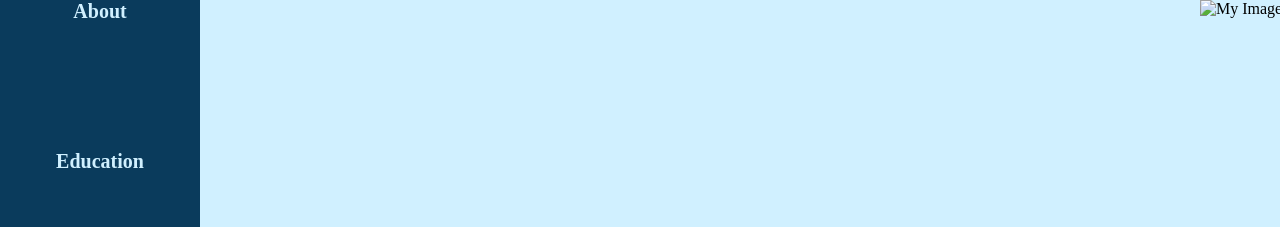
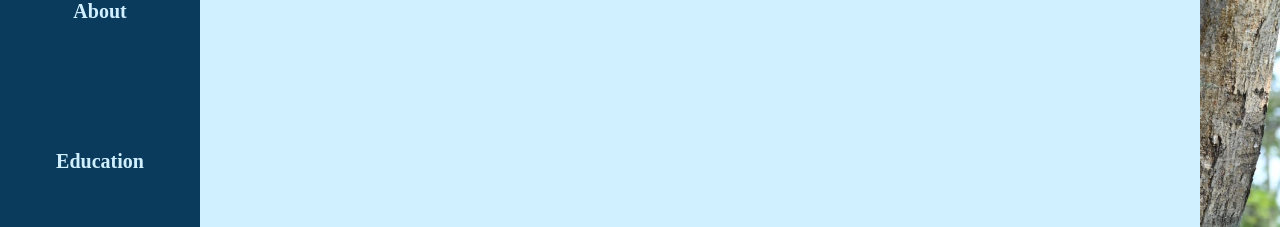
Before and after one commit to nmanvitha29/nmanvitha29.github.io, a plain HTML site: page index.html in a window 1280 px wide. Shown: the top 227 px of the page. Drawn offline with Linux system fonts and the light colour scheme.

Commit message:
Update index.html

```diff
--- a/index.html
+++ b/index.html
@@ -20,7 +20,7 @@
 </div>
 <div class="img-section">
   <div class="image-container">
-    <img src="img/upwork.jpg" alt="My Image" >
+    <img src="upwork.jpg" alt="My Image" >
   </div>
 </div>
 <div class="intro-text">
```
